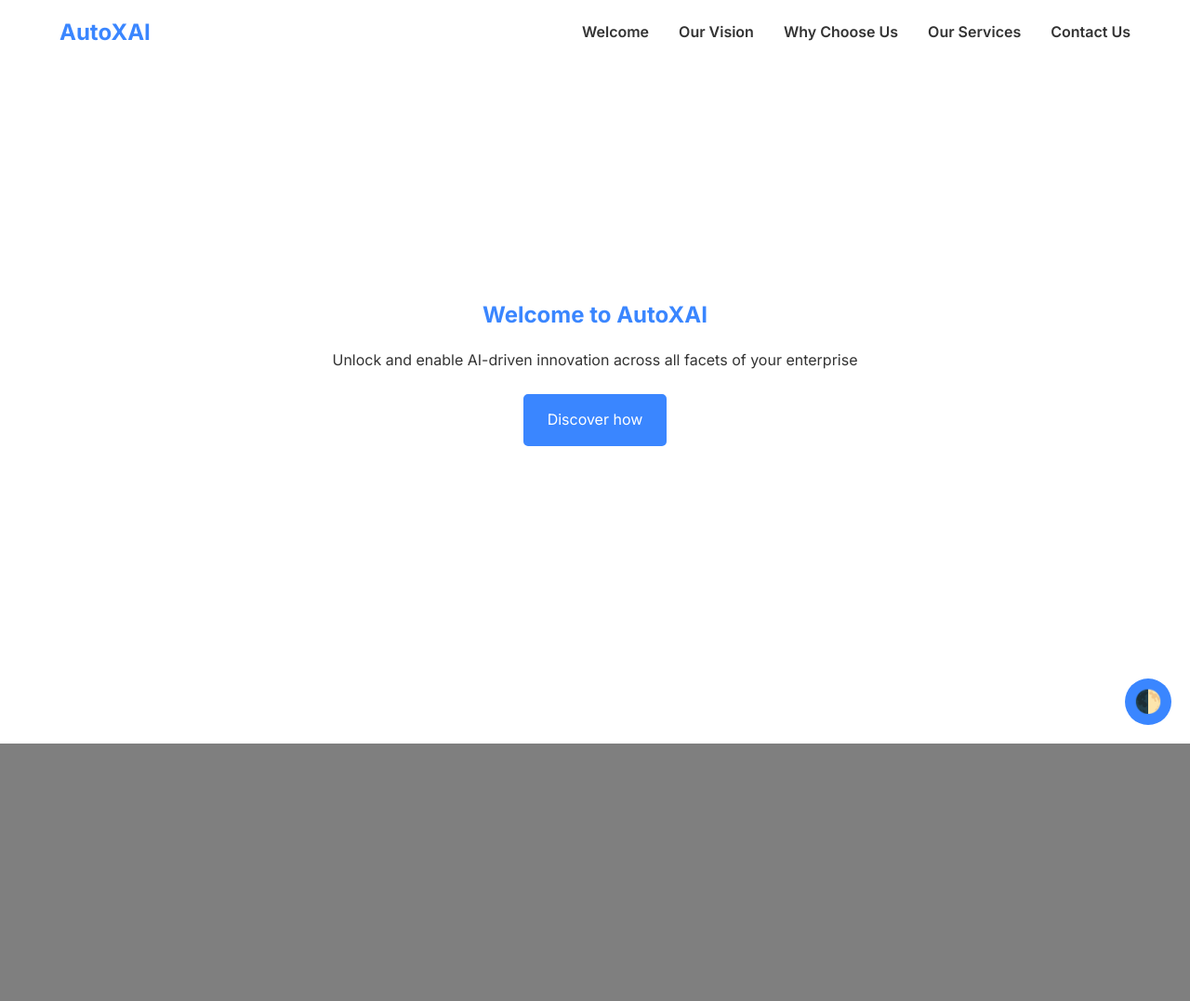
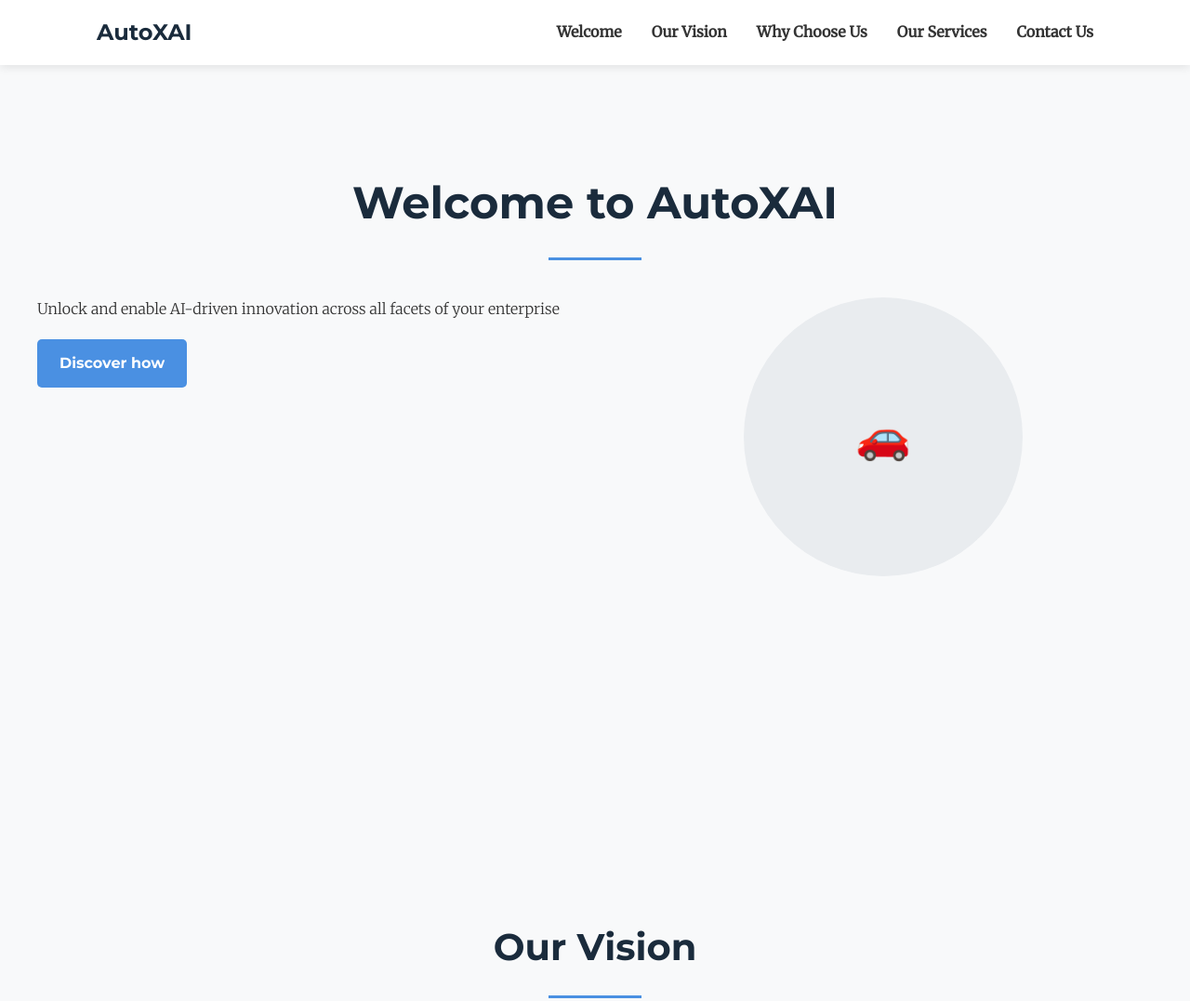
Before and after one commit to masoomk87/swarm.ai, a plain HTML site: page index.html in a window 1280 px wide. Shown: the top 1077 px of the page at 93% size. Drawn offline with Linux system fonts and the light colour scheme.

Commit message:
Update index.html

```diff
--- a/index.html
+++ b/index.html
@@ -4,21 +4,14 @@
     <meta charset="UTF-8">
     <meta name="viewport" content="width=device-width, initial-scale=1.0">
     <title>AutoXAI - AI-driven Innovation for Automotive Enterprises</title>
-    <link href="https://fonts.googleapis.com/css2?family=Inter:wght@300;400;600;700&display=swap" rel="stylesheet">
+    <link href="https://fonts.googleapis.com/css2?family=Montserrat:wght@400;700&family=Merriweather:wght@300;400&display=swap" rel="stylesheet">
     <style>
         :root {
-            --primary-color: #3a86ff;
-            --secondary-color: #ff006e;
-            --background-color: #ffffff;
+            --primary-color: #1a2b3c;
+            --secondary-color: #4a90e2;
             --text-color: #333333;
+            --background-color: #f8f9fa;
             --transition: all 0.3s ease;
-        }
-
-        .dark-mode {
-            --primary-color: #8ecae6;
-            --secondary-color: #ff7b00;
-            --background-color: #1a1a1a;
-            --text-color: #f0f0f0;
         }
 
         * {
@@ -29,22 +22,17 @@
 
         body, html {
             height: 100%;
-            font-family: 'Inter', sans-serif;
+            font-family: 'Merriweather', serif;
             line-height: 1.6;
             color: var(--text-color);
             background-color: var(--background-color);
-            transition: var(--transition);
         }
 
         header {
             position: fixed;
             width: 100%;
             z-index: 1000;
-            transition: var(--transition);
-        }
-
-        .header-scrolled {
-            background-color: var(--background-color);
+            background-color: rgba(255, 255, 255, 0.9);
             box-shadow: 0 2px 10px rgba(0, 0, 0, 0.1);
         }
 
@@ -53,9 +41,12 @@
             justify-content: space-between;
             align-items: center;
             padding: 1rem 5%;
+            max-width: 1200px;
+            margin: 0 auto;
         }
 
         .logo {
+            font-family: 'Montserrat', sans-serif;
             font-size: 1.5rem;
             font-weight: bold;
             color: var(--primary-color);
@@ -78,7 +69,7 @@
         }
 
         nav ul li a:hover {
-            color: var(--primary-color);
+            color: var(--secondary-color);
         }
 
         section {
@@ -87,73 +78,86 @@
             flex-direction: column;
             justify-content: center;
             align-items: center;
-            padding: 2rem;
-            text-align: center;
-            position: relative;
-            overflow: hidden;
+            padding: 80px 20px;
         }
 
-        .parallax-bg {
-            position: absolute;
-            top: 0;
-            left: 0;
+        .container {
+            max-width: 1200px;
             width: 100%;
-            height: 100%;
-            background-size: cover;
-            background-position: center;
-            background-attachment: fixed;
-            z-index: -1;
+            margin: 0 auto;
         }
 
-        .parallax-bg::before {
-            content: "";
-            position: absolute;
-            top: 0;
-            left: 0;
-            width: 100%;
-            height: 100%;
-            background-color: rgba(0, 0, 0, 0.5);
+        h1, h2 {
+            font-family: 'Montserrat', sans-serif;
+            color: var(--primary-color);
+            margin-bottom: 20px;
+            text-align: center;
         }
 
-        .content {
-            background-color: rgba(255, 255, 255, 0.9);
-            padding: 2rem;
-            border-radius: 10px;
-            max-width: 800px;
-            opacity: 0;
-            transform: translateY(20px);
-            transition: var(--transition);
-            z-index: 1;
+        h1 {
+            font-size: 3rem;
         }
 
-        .content.reveal {
-            opacity: 1;
-            transform: translateY(0);
+        h2 {
+            font-size: 2.5rem;
         }
 
-        h1, h2, h3 {
-            margin-bottom: 1rem;
-            color: var(--primary-color);
+        .underline {
+            width: 100px;
+            height: 3px;
+            background-color: var(--secondary-color);
+            margin: 0 auto 40px;
         }
 
         p {
-            margin-bottom: 1.5rem;
+            margin-bottom: 20px;
+            font-weight: 300;
         }
 
         .btn {
             display: inline-block;
-            background-color: var(--primary-color);
+            background-color: var(--secondary-color);
             color: #fff;
             padding: 0.8rem 1.5rem;
             border-radius: 5px;
             text-decoration: none;
             transition: var(--transition);
-            border: 2px solid var(--primary-color);
+            font-family: 'Montserrat', sans-serif;
+            font-weight: 600;
         }
 
         .btn:hover {
-            background-color: transparent;
-            color: var(--primary-color);
+            background-color: var(--primary-color);
+        }
+
+        .content {
+            display: flex;
+            justify-content: space-between;
+            align-items: flex-start;
+        }
+
+        .text-column {
+            flex: 1;
+            padding-right: 40px;
+        }
+
+        .image-column {
+            flex: 1;
+            display: flex;
+            justify-content: center;
+            align-items: center;
+        }
+
+        .icon {
+            width: 300px;
+            height: 300px;
+            background-color: #e9ecef;
+            border-radius: 50%;
+            display: flex;
+            justify-content: center;
+            align-items: center;
+            font-size: 3rem;
+            color: var(--secondary-color);
         }
 
         .services {
@@ -164,7 +168,7 @@
         }
 
         .service-item {
-            background-color: rgba(255, 255, 255, 0.9);
+            background-color: #ffffff;
             padding: 2rem;
             border-radius: 10px;
             box-shadow: 0 4px 6px rgba(0, 0, 0, 0.1);
@@ -181,6 +185,7 @@
             flex-direction: column;
             max-width: 400px;
             width: 100%;
+            margin: 0 auto;
         }
 
         input, textarea {
@@ -193,35 +198,23 @@
 
         input:focus, textarea:focus {
             outline: none;
-            border-color: var(--primary-color);
+            border-color: var(--secondary-color);
         }
 
-        .dark-mode-toggle {
-            position: fixed;
-            bottom: 20px;
-            right: 20px;
-            background-color: var(--primary-color);
-            color: #fff;
-            border: none;
-            border-radius: 50%;
-            width: 50px;
-            height: 50px;
-            font-size: 1.5rem;
-            cursor: pointer;
-            transition: var(--transition);
+        @media (max-width: 768px) {
+            .content {
+                flex-direction: column;
             }
-
-        .dark-mode-toggle:hover {
-            transform: scale(1.1);
+            .text-column, .image-column {
+                width: 100%;
+                padding-right: 0;
             }
-
-        @keyframes fadeIn {
-            from { opacity: 0; }
-            to { opacity: 1; }
+            .image-column {
+                margin-top: 40px;
             }
-
-        .fade-in {
-            animation: fadeIn 1s ease-out;
+            nav ul {
+                display: none;
+            }
         }
     </style>
 </head>
@@ -240,36 +233,57 @@
     </header>
 
     <section id="welcome">
-        <div class="parallax-bg" style="background-image: url('images/welcome-background.jpg');"></div>
+        <div class="container">
+            <h1>Welcome to AutoXAI</h1>
+            <div class="underline"></div>
             <div class="content">
-            <h1>Welcome to AutoXAI</h1>
+                <div class="text-column">
                     <p>Unlock and enable AI-driven innovation across all facets of your enterprise</p>
                     <a href="#vision" class="btn">Discover how</a>
+                </div>
+                <div class="image-column">
+                    <div class="icon">🚗</div>
+                </div>
+            </div>
         </div>
     </section>
 
     <section id="vision">
-        <div class="parallax-bg" style="background-image: url('images/vision-background.jpg');"></div>
+        <div class="container">
+            <h2>Our Vision</h2>
+            <div class="underline"></div>
             <div class="content">
-            <h2>Our Vision</h2>
+                <div class="text-column">
                     <p>Empowering automotive enterprises to confidently navigate the AI landscape, transforming challenges into opportunities for innovation</p>
                     <p>From foundational understanding to strategic implementation, we drive AI excellence</p>
+                </div>
+                <div class="image-column">
+                    <div class="icon">🔮</div>
+                </div>
+            </div>
         </div>
     </section>
 
     <section id="why-choose-us">
-        <div class="parallax-bg" style="background-image: url('images/why-choose-us-background.jpg');"></div>
+        <div class="container">
+            <h2>Why Choose Us?</h2>
+            <div class="underline"></div>
             <div class="content">
-            <h2>Why Choose Us?</h2>
+                <div class="text-column">
                     <p>With over 13 years of unparalleled automotive expertise, we leverage proven AI leadership and hands-on experience to drive innovation.</p>
                     <p>Our first-principles approach builds foundational AI understanding, enabling organizations to confidently adopt tailored AI solutions that transform their R&D processes.</p>
+                </div>
+                <div class="image-column">
+                    <div class="icon">🏆</div>
+                </div>
+            </div>
         </div>
     </section>
 
     <section id="services">
-        <div class="parallax-bg" style="background-image: url('images/services-background.jpg');"></div>
-        <div class="content">
+        <div class="container">
             <h2>Our Services</h2>
+            <div class="underline"></div>
             <div class="services">
                 <div class="service-item">
                     <h3>Build foundational knowledge</h3>
@@ -288,22 +302,25 @@
     </section>
 
     <section id="contact">
-        <div class="parallax-bg" style="background-image: url('images/contact-background.jpg');"></div>
+        <div class="container">
+            <h2>Contact Us</h2>
+            <div class="underline"></div>
             <div class="content">
-            <h2>Contact Us</h2>
+                <div class="text-column">
                     <p>Tel: +46 767 64 9795</p>
                     <p>Email: masoom.kumar87@gmail.com</p>
                     <p>Address: 4251 Göteborg, Sweden</p>
-
+                </div>
+                <div class="text-column">
                     <h3>Subscribe to Our Newsletter</h3>
                     <form action="#" method="post">
                         <input type="email" name="email" placeholder="Your email address" required>
                         <button type="submit" class="btn">Subscribe</button>
                     </form>
                 </div>
+            </div>
+        </div>
     </section>
-
-    <button class="dark-mode-toggle">🌓</button>
 
     <script>
         // Smooth scrolling
@@ -318,49 +335,29 @@
 
         // Reveal content on scroll
         const revealContent = () => {
-            const contents = document.querySelectorAll('.content');
+            const contents = document.querySelectorAll('.content, .services');
             contents.forEach(content => {
                 const contentTop = content.getBoundingClientRect().top;
                 const windowHeight = window.innerHeight;
                 if (contentTop < windowHeight * 0.75) {
-                    content.classList.add('reveal');
+                    content.style.opacity = '1';
+                    content.style.transform = 'translateY(0)';
                 }
             });
         };
 
-        // Sticky header
-        const header = document.querySelector('header');
-        const stickyHeader = () => {
-            if (window.scrollY > 50) {
-                header.classList.add('header-scrolled');
-            } else {
-                header.classList.remove('header-scrolled');
-            }
-        };
-
-        // Parallax effect
-        const parallax = () => {
-            const parallaxBgs = document.querySelectorAll('.parallax-bg');
-            parallaxBgs.forEach(bg => {
-                const scrollPosition = window.pageYOffset;
-                bg.style.transform = `translateY(${scrollPosition * 0.5}px)`;
+        // Initialize content reveal
+        window.addEventListener('load', () => {
+            document.querySelectorAll('.content, .services').forEach(content => {
+                content.style.opacity = '0';
+                content.style.transform = 'translateY(20px)';
+                content.style.transition = 'opacity 0.5s ease, transform 0.5s ease';
             });
-        };
-
-        // Dark mode toggle
-        const darkModeToggle = document.querySelector('.dark-mode-toggle');
-        darkModeToggle.addEventListener('click', () => {
-            document.body.classList.toggle('dark-mode');
+            revealContent();
         });
 
-        // Event listeners
-        window.addEventListener('scroll', () => {
-            revealContent();
-            stickyHeader();
-            parallax();
-        });
-
-        window.addEventListener('load', revealContent);
+        // Event listener for scroll
+        window.addEventListener('scroll', revealContent);
     </script>
 </body>
 </html>
```
Lines whose indentation alone changed are shown as unchanged.
